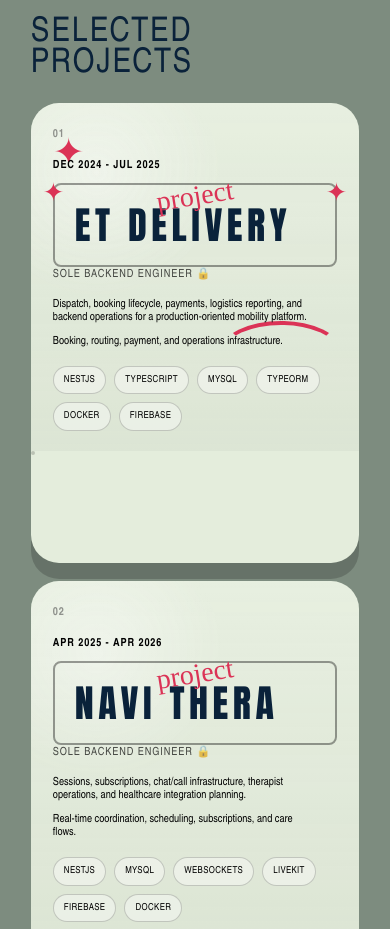
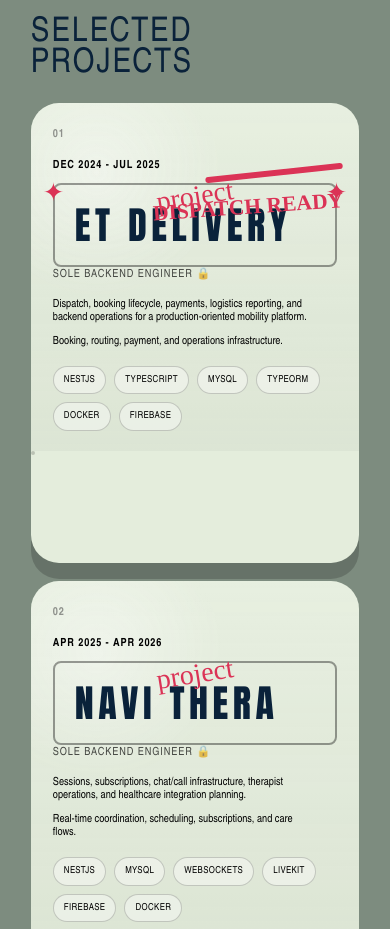
Before and after one commit to Tibex88/portfolio-site, a Vue app: page / in a window 390 px wide. Shown: the part 940-1869 px from the top of the page. Built offline with nearby package versions, Linux system fonts and the light colour scheme.

Commit message:
feat: add reusable project scribble hover overlays

```diff
--- a/src/components/ProjectCard.vue
+++ b/src/components/ProjectCard.vue
@@ -1,8 +1,9 @@
 <script setup lang="ts">
 import { computed } from 'vue'
 import { storeToRefs } from 'pinia'
-import AnnotationTag from './AnnotationTag.vue'
 import DecorativeTitle from './DecorativeTitle.vue'
+import ScribbleCallout from './ScribbleCallout.vue'
+import ScribbleStroke from './ScribbleStroke.vue'
 import { type ProjectItem } from '@/data/siteContent'
 import { usePortfolioStore } from '@/stores/portfolio'
 
@@ -13,17 +14,10 @@ const props = defineProps<{
 }>()
 
 const store = usePortfolioStore()
-const { assetItems, activeAnnotationId, selectedProjectId } = storeToRefs(store)
-
-const projectAssets = computed(() =>
-  assetItems.value.filter((asset) => props.project.assetIds.includes(asset.id)),
-)
-
-const annotations = computed(() =>
-  projectAssets.value.flatMap((asset) => asset.annotations ?? []),
-)
+const { selectedProjectId } = storeToRefs(store)
 
 const isSelected = computed(() => selectedProjectId.value === props.project.id)
+const hoverOverlays = computed(() => props.project.hoverOverlays ?? [])
 
 function activateCard() {
   store.setSelectedProject(props.project.id)
@@ -32,10 +26,6 @@ function activateCard() {
 
 function resetCard() {
   store.setCursorMode('default')
-}
-
-function toggleAnnotation(annotationId: string) {
-  store.setActiveAnnotation(activeAnnotationId.value === annotationId ? null : annotationId)
 }
 </script>
 
@@ -95,26 +85,25 @@ function toggleAnnotation(annotationId: string) {
           {{ item }}
         </span>
       </div>
-      <div class="project-card__scribble project-card__scribble--one" />
-      <div class="project-card__scribble project-card__scribble--two" />
-      <div
-        v-for="annotation in annotations"
-        :key="annotation.id"
-        class="annotation-hit interactive-target"
-        type="button"
-        :data-cursor-mode="project.cursorMode"
-        @mouseenter="store.setActiveAnnotation(annotation.id)"
-        @mouseleave="store.setActiveAnnotation(null)"
-        @click.stop="toggleAnnotation(annotation.id)"
-      >
-        <AnnotationTag
-          :label="annotation.label"
-          :x="annotation.x"
-          :y="annotation.y"
-          :rotation="annotation.rotation"
-          :active="activeAnnotationId === annotation.id"
+      <template v-for="overlay in hoverOverlays" :key="overlay.id">
+        <ScribbleStroke
+          v-if="overlay.type === 'stroke'"
+          :variant="overlay.variant"
+          :x="overlay.x"
+          :y="overlay.y"
+          :width="overlay.width"
+          :height="overlay.height"
+          :rotation="overlay.rotation"
         />
-    </div>
+        <ScribbleCallout
+          v-else
+          :text="overlay.text"
+          :x="overlay.x"
+          :y="overlay.y"
+          :rotation="overlay.rotation"
+          :size="overlay.size"
+        />
+      </template>
     </div>
   </article>
 </template>
--- /dev/null
+++ b/src/components/ScribbleCallout.vue
@@ -0,0 +1,24 @@
+<script setup lang="ts">
+defineProps<{
+  text: string
+  x: string
+  y: string
+  rotation?: number
+  size?: 'sm' | 'md' | 'lg'
+}>()
+</script>
+
+<template>
+  <span
+    class="project-scribble project-scribble--callout"
+    :class="size ? `project-scribble--${size}` : 'project-scribble--md'"
+    :style="{
+      left: x,
+      top: y,
+      transform: `translate(-50%, -50%) rotate(${rotation ?? 0}deg)`,
+    }"
+    aria-hidden="true"
+  >
+    {{ text }}
+  </span>
+</template>
--- /dev/null
+++ b/src/components/ScribbleStroke.vue
@@ -0,0 +1,25 @@
+<script setup lang="ts">
+defineProps<{
+  variant: 'slash' | 'loop' | 'pointer'
+  x: string
+  y: string
+  width: string
+  height?: string
+  rotation?: number
+}>()
+</script>
+
+<template>
+  <span
+    class="project-scribble project-scribble--stroke"
+    :class="`project-scribble--${variant}`"
+    :style="{
+      left: x,
+      top: y,
+      width,
+      height: height ?? 'auto',
+      transform: `translate(-50%, -50%) rotate(${rotation ?? 0}deg)`,
+    }"
+    aria-hidden="true"
+  />
+</template>
--- a/src/data/siteContent.ts
+++ b/src/data/siteContent.ts
@@ -20,6 +20,29 @@ export interface AssetItem {
   annotations?: AssetAnnotation[]
 }
 
+export interface ScribbleStrokeOverlay {
+  id: string
+  type: 'stroke'
+  variant: 'slash' | 'loop' | 'pointer'
+  x: string
+  y: string
+  width: string
+  height?: string
+  rotation?: number
+}
+
+export interface ScribbleCalloutOverlay {
+  id: string
+  type: 'callout'
+  text: string
+  x: string
+  y: string
+  rotation?: number
+  size?: 'sm' | 'md' | 'lg'
+}
+
+export type ProjectHoverOverlay = ScribbleStrokeOverlay | ScribbleCalloutOverlay
+
 export interface ProjectItem {
   id: string
   title: string
@@ -31,6 +54,7 @@ export interface ProjectItem {
   confidential?: boolean
   cursorMode: CursorMode
   assetIds: string[]
+  hoverOverlays?: ProjectHoverOverlay[]
 }
 
 export interface SocialItem {
@@ -80,6 +104,26 @@ export const projects: ProjectItem[] = [
     confidential: true,
     cursorMode: 'inspect',
     assetIds: ['asset-project-et-delivery'],
+    hoverOverlays: [
+      {
+        id: 'et-delivery-slash',
+        type: 'stroke',
+        variant: 'slash',
+        x: '74%',
+        y: '20%',
+        width: '42%',
+        rotation: -6,
+      },
+      {
+        id: 'et-delivery-callout',
+        type: 'callout',
+        text: 'dispatch ready',
+        x: '66%',
+        y: '30%',
+        rotation: -4,
+        size: 'md',
+      },
+    ],
   },
   {
     id: 'Navi-Thera',
@@ -93,6 +137,27 @@ export const projects: ProjectItem[] = [
     confidential: true,
     cursorMode: 'open',
     assetIds: ['asset-project-therapy'],
+    hoverOverlays: [
+      {
+        id: 'navi-loop',
+        type: 'stroke',
+        variant: 'loop',
+        x: '38%',
+        y: '70%',
+        width: '52%',
+        height: '22%',
+        rotation: 7,
+      },
+      {
+        id: 'navi-callout',
+        type: 'callout',
+        text: 'care flow',
+        x: '22%',
+        y: '78%',
+        rotation: -7,
+        size: 'lg',
+      },
+    ],
   },
   {
     id: 'ebp',
@@ -105,6 +170,27 @@ export const projects: ProjectItem[] = [
     stack: ['NestJS', 'MySQL', 'Neo4j', 'Cypher', 'Docker'],
     cursorMode: 'drag',
     assetIds: ['asset-project-ebp'],
+    hoverOverlays: [
+      {
+        id: 'ebp-pointer',
+        type: 'stroke',
+        variant: 'pointer',
+        x: '78%',
+        y: '58%',
+        width: '18%',
+        height: '20%',
+        rotation: 14,
+      },
+      {
+        id: 'ebp-callout',
+        type: 'callout',
+        text: 'graph signals',
+        x: '70%',
+        y: '42%',
+        rotation: -10,
+        size: 'md',
+      },
+    ],
   },
 ]
 
--- a/src/styles/base.css
+++ b/src/styles/base.css
@@ -506,49 +506,71 @@ h2 {
   text-transform: uppercase;
 }
 
-.project-card__scribble {
+.project-scribble {
   position: absolute;
+  z-index: 2;
   opacity: 0;
   pointer-events: none;
   transition: opacity 180ms ease, transform 180ms ease;
 }
 
-.project-card__scribble--one {
-  inset: auto 18px 70px auto;
-  width: 120px;
-  height: 60px;
-  border: 4px solid var(--accent);
-  border-color: var(--accent) transparent transparent transparent;
-  border-radius: 50%;
-  transform: rotate(10deg) scale(.94);
+.project-card:hover .project-scribble,
+.project-card.is-selected .project-scribble {
+  opacity: 1;
 }
 
-.project-card__scribble--two {
-  left: 22px;
-  top: 26px;
-  width: 42px;
-  height: 42px;
+.project-scribble--stroke {
   color: var(--accent);
-  font-size: 38px;
-  transform: rotate(-8deg) scale(.94);
 }
 
-.project-card__scribble--two::before {
-  content: "✦";
+.project-scribble--slash {
+  height: 0;
+  border-top: 4px solid var(--accent);
+  border-radius: 999px;
 }
 
-.project-card:hover .project-card__scribble,
-.project-card.is-selected .project-card__scribble {
-  opacity: 1;
-  transform: rotate(0deg) scale(1);
+.project-scribble--loop {
+  border: 4px solid var(--accent);
+  border-radius: 999px;
 }
 
-.annotation-hit {
+.project-scribble--pointer {
+  width: 0;
+  height: 0;
+}
+
+.project-scribble--pointer::before {
+  content: "";
   position: absolute;
-  inset: 0;
-  padding: 0;
-  border: 0;
-  background: transparent;
+  left: 50%;
+  top: 50%;
+  width: 100%;
+  height: 100%;
+  border-left: 4px solid var(--accent);
+  border-bottom: 4px solid var(--accent);
+  border-bottom-left-radius: 24px;
+  transform: translate(-35%, -55%);
+}
+
+.project-scribble--callout {
+  color: var(--accent);
+  font-family: "Brush Script MT", "Segoe Script", "Marker Felt", cursive;
+  font-weight: 700;
+  line-height: .95;
+  text-transform: uppercase;
+  white-space: nowrap;
+}
+
+.project-scribble--sm {
+  font-size: 1.35rem;
+}
+
+.project-scribble--md {
+  font-size: 1.7rem;
+}
+
+.project-scribble--lg {
+  font-size: 2rem;
 }
 
 .annotation-tag {
@@ -570,6 +592,34 @@ h2 {
 
 .annotation-tag.is-active {
   opacity: 1;
+}
+
+@media (max-width: 809px) {
+  .project-scribble--slash,
+  .project-scribble--loop {
+    border-width: 3px;
+  }
+
+  .project-scribble--slash {
+    border-top-width: 3px;
+  }
+
+  .project-scribble--pointer::before {
+    border-left-width: 3px;
+    border-bottom-width: 3px;
+  }
+
+  .project-scribble--sm {
+    font-size: 1.1rem;
+  }
+
+  .project-scribble--md {
+    font-size: 1.35rem;
+  }
+
+  .project-scribble--lg {
+    font-size: 1.6rem;
+  }
 }
 
 .custom-cursor {
```
